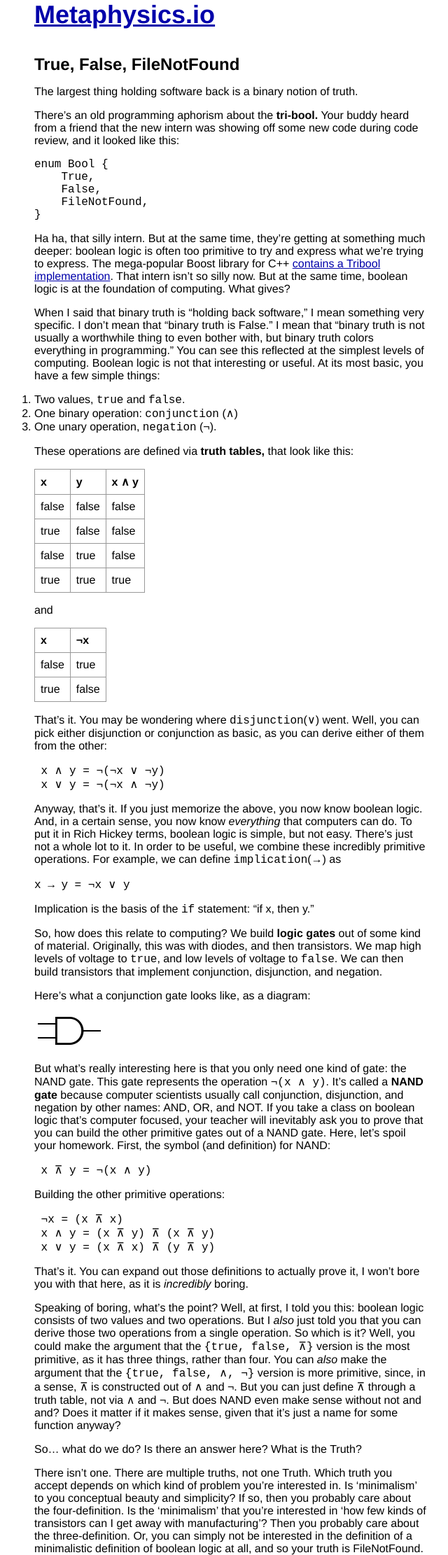
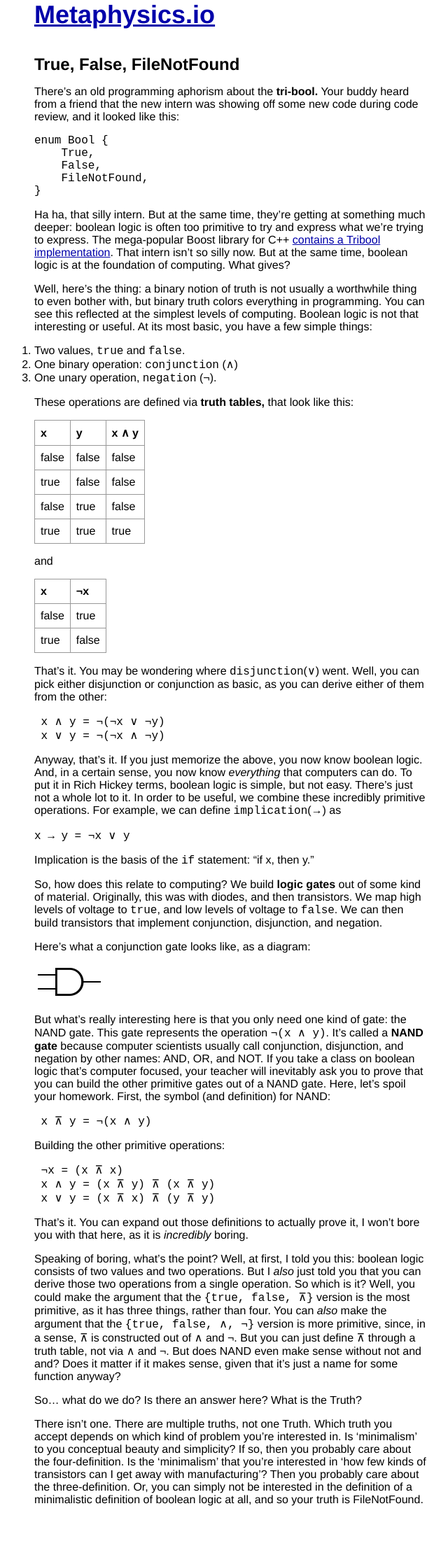
Before and after one commit to steveklabnik/metaphysics.io, a Jekyll site: the page built from _posts/2014-07-22-true-false-file-not-found.md, in a window 1280 px wide. Shown: the whole page at 70% size, without its empty margins (311-951 px from the left). Built offline with Jekyll 4.4.1, drawn with Linux system fonts in a browser that asks for light colours; Markdown is read by kramdown in place of the engine named in the settings; after the commit the page ends 2152 px from its top, so only the background shows below that.

Commit message:
Small editing, small style differences

```diff
--- a/_posts/2014-07-22-true-false-file-not-found.md
+++ b/_posts/2014-07-22-true-false-file-not-found.md
@@ -2,8 +2,6 @@
 layout: post
 title: "True, False, FileNotFound"
 ---
-
-The largest thing holding software back is a binary notion of truth.
 
 There's an old programming aphorism about the **tri-bool.** Your buddy heard from
 a friend that the new intern was showing off some new code during code review,
@@ -22,12 +20,11 @@ implementation](http://www.boost.org/doc/libs/1_55_0/doc/html/tribool.html).
 That intern isn't so silly now. But at the same time, boolean logic is at the
 foundation of computing. What gives?
 
-When I said that binary truth is "holding back software," I mean something very
-specific. I don't mean that "binary truth is False." I mean that "binary truth
-is not usually a worthwhile thing to even bother with, but binary truth colors
-everything in programming." You can see this reflected at the simplest levels
-of computing. Boolean logic is not that interesting or useful. At its most
-basic, you have a few simple things:
+Well, here's the thing: a binary notion of truth is not usually a worthwhile
+thing to even bother with, but binary truth colors everything in programming.
+You can see this reflected at the simplest levels of computing. Boolean logic
+is not that interesting or useful. At its most basic, you have a few simple
+things:
 
 1. Two values, `true` and `false`.
 2. One binary operation: `conjunction` (`∧`)
@@ -58,7 +55,7 @@ them from the other:
 
 Anyway, that's it. If you just memorize the above, you now know boolean logic.
 And, in a certain sense, you now know _everything_ that computers can do.  To
-put it in Rich Hickey terms, boolean logic is simple, but not easy.  There's
+put it in Rich Hickey terms, boolean logic is simple, but not easy. There's
 just not a whole lot to it. In order to be useful, we combine these incredibly
 primitive operations. For example, we can define `implication`(→) as
 
--- a/css/main.css
+++ b/css/main.css
@@ -45,3 +45,7 @@ td, th {
   padding: 0.5rem;
   text-align: left;
 }
+
+hr {
+  margin-top:10px;
+}
--- a/index.html
+++ b/index.html
@@ -2,12 +2,12 @@
 layout: default
 title: Metaphysics.io
 ---
+<p><a href="what-is-this.html">What is this?</a></p>
+
 <h2>Concepts</h2>
 
-<ul>
+<ul style="list-style-type:none">
   {% for post in site.posts %}
     <li><a href="{{ post.url }}">{{ post.title }}</a></li>
   {% endfor %}
 </ul>
-
-<p><a href="/what-is-this.html">What is this?</a></p>
```
